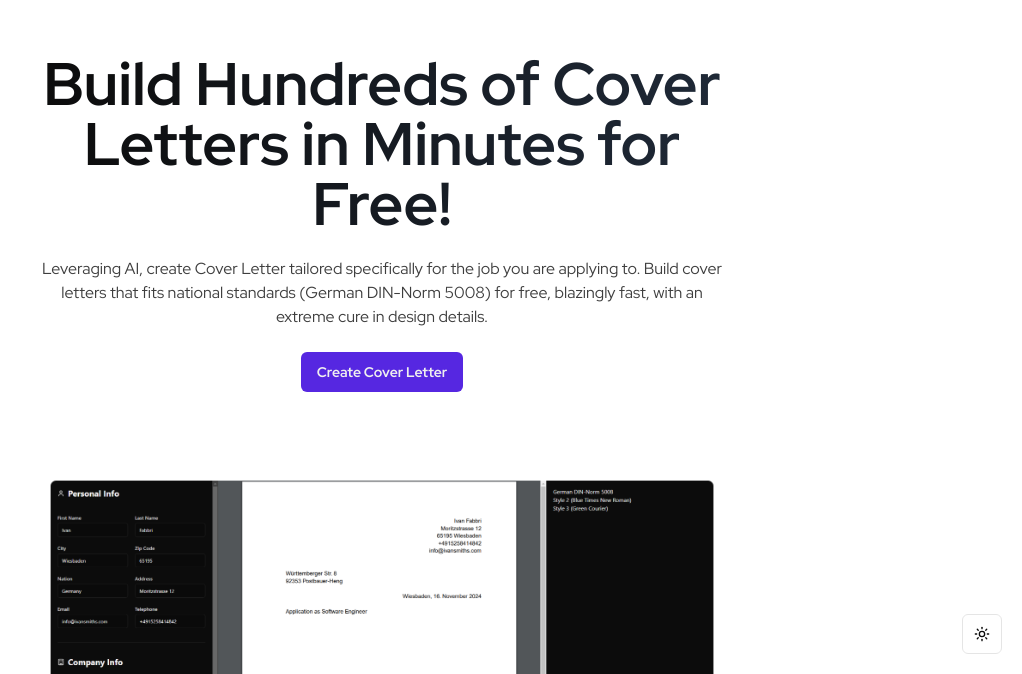
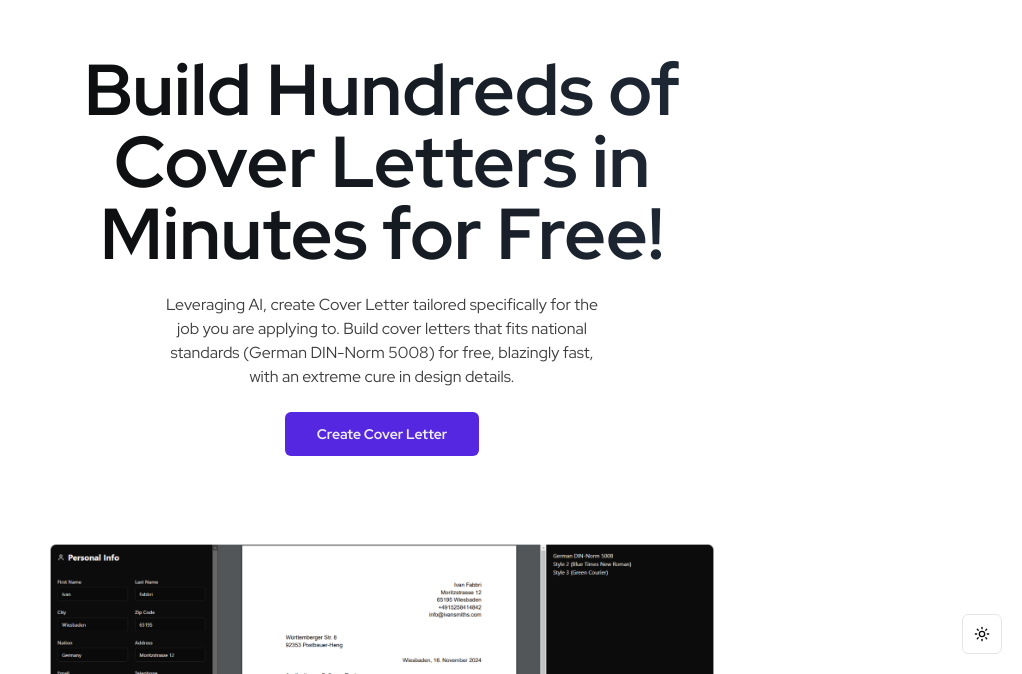
Before and after one commit to IvanSmiths/cover-letter-builder-pro, a Next.js app: page / in a window 1280 px wide. Shown: the part 126-800 px from the top of the page, without its empty margins (258-1280 px from the left). Built offline with nearby package versions, Linux system fonts and the light colour scheme.

Commit message:
make text bigger

```diff
--- a/components/home/header/Header.tsx
+++ b/components/home/header/Header.tsx
@@ -1,4 +1,3 @@
-import React from "react";
 import HeaderText from "@/components/home/header/HeaderText";
 import HeaderImage from "@/components/home/header/HeaderImage";
 
--- a/components/home/header/HeaderText.tsx
+++ b/components/home/header/HeaderText.tsx
@@ -10,15 +10,18 @@ const HeaderText = ({ title, paragraph, isHero }: HeaderProps) => {
   return (
     <div className="align-center flex flex-col items-center gap-regular pt-large md:pt-xxlarge">
       <h1
-        className={` ${isHero ? "h-full bg-gradient-to-r from-dark to-gray-800 bg-clip-text text-4xl text-transparent dark:from-light dark:to-gray-400 md:text-6xl" : "text-3xl"} text-center font-bold`}
+        className={` ${isHero ? "h-full bg-gradient-to-r from-dark to-gray-800 bg-clip-text text-4xl text-transparent dark:from-light dark:to-gray-400 md:text-7xl" : "text-3xl"} text-center font-bold`}
       >
         {title}
       </h1>
-      <p className="text-center text-darkSecondary dark:text-lightSecondary">
+      <p className="text-center text-darkSecondary dark:text-lightSecondary md:w-4/6">
         {paragraph}
       </p>
       {isHero ? (
-        <Button className="bg-brand hover:bg-brand/90 w-fit font-bold text-light">
+        <Button
+          size="lg"
+          className="w-fit bg-brand font-bold text-light hover:bg-brand/90"
+        >
           Create Cover Letter
         </Button>
       ) : null}
```
